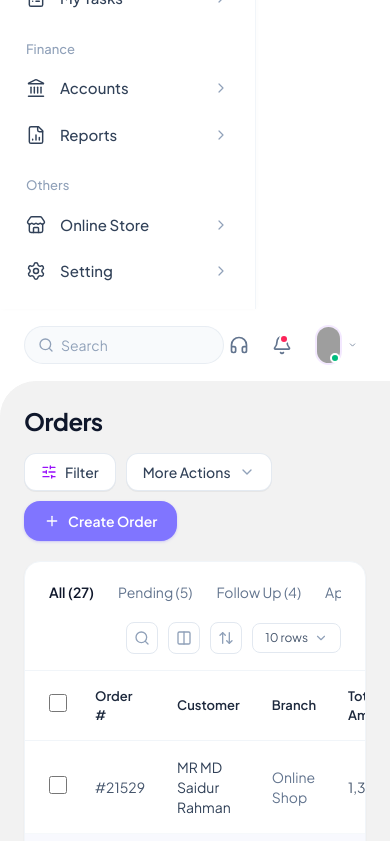
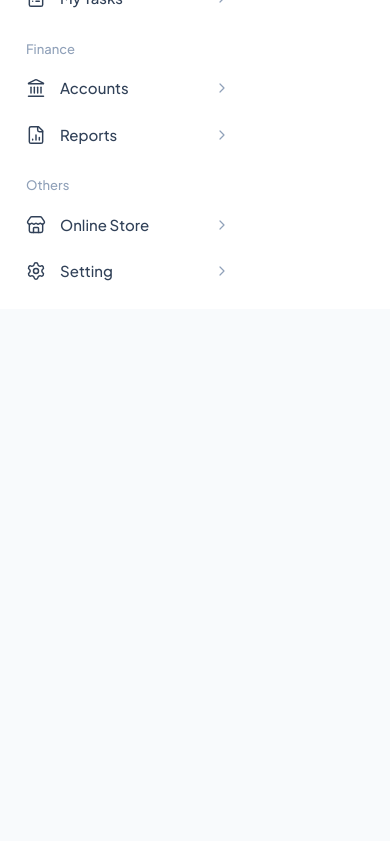
Before and after one commit to shamimalhasan582-wq/Comizely-platform, a React (Vite) app: page / in a window 390 px wide. Shown: the part 535-1376 px from the top of the page. After the commit the page ends 844 px from the top, so only its background shows below. Built offline with nearby package versions, Linux system fonts and the light colour scheme; grey boxes are pictures that could not be loaded.

Commit message:
fix(layout): remove sidebar border line and lock main scroll so top-left radius never vanishes

```diff
--- a/src/App.tsx
+++ b/src/App.tsx
@@ -311,7 +311,7 @@ export default function App() {
   }
 
   return (
-    <div className="min-h-screen bg-white text-slate-800 flex flex-col md:flex-row antialiased selection:bg-purple-100 selection:text-purple-700">
+    <div className="h-screen bg-white text-slate-800 flex flex-col md:flex-row antialiased selection:bg-purple-100 selection:text-purple-700 overflow-hidden">
       {/* Left Sidebar (pixel-accurate to screenshot) */}
       <Sidebar
         activeNav={activeNav}
@@ -334,7 +334,7 @@ export default function App() {
       />
 
       {/* Main App Layout */}
-      <div className="flex-1 flex flex-col min-w-0 bg-white">
+      <div className="flex-1 flex flex-col min-w-0 h-screen bg-white overflow-hidden">
         {/* Top Header */}
         <Header
           searchQuery={searchQuery}
@@ -347,7 +347,7 @@ export default function App() {
         />
 
         {/* Dynamic Views */}
-        <main className="flex-1 bg-[#F2F2F2] rounded-tl-[36px] md:rounded-tl-[40px] overflow-hidden min-h-[calc(100vh-4.5rem)] pb-16">
+        <main className="flex-1 bg-[#F2F2F2] rounded-tl-[36px] md:rounded-tl-[40px] overflow-y-auto overflow-x-hidden scrollbar-thin">
           {selectedOrder ? (
             <OrderDetailPage
               order={selectedOrder}
--- a/src/components/Header.tsx
+++ b/src/components/Header.tsx
@@ -44,7 +44,7 @@ export const Header: React.FC<HeaderProps> = ({
   }, []);
 
   return (
-    <header className="h-18 bg-white px-6 flex items-center justify-between sticky top-0 z-10">
+    <header className="h-18 bg-white px-6 flex items-center justify-between shrink-0 z-10">
       {/* Search Input Bar (rounded pill like screenshot) */}
       <div className="w-80 md:w-96 relative">
         <div className="relative flex items-center">
--- a/src/components/Sidebar.tsx
+++ b/src/components/Sidebar.tsx
@@ -60,7 +60,7 @@ export const Sidebar: React.FC<SidebarProps> = ({
     <aside
       className={`relative bg-white flex flex-col justify-between transition-all duration-300 ease-in-out select-none z-20 ${
         collapsed ? 'w-20' : 'w-64'
-      } h-screen sticky top-0 border-r border-slate-100 shadow-[1px_0_4px_rgba(0,0,0,0.02)]`}
+      } h-screen sticky top-0`}
     >
       <div className="flex-1 flex flex-col min-h-0">
         {/* Brand Header */}
```
